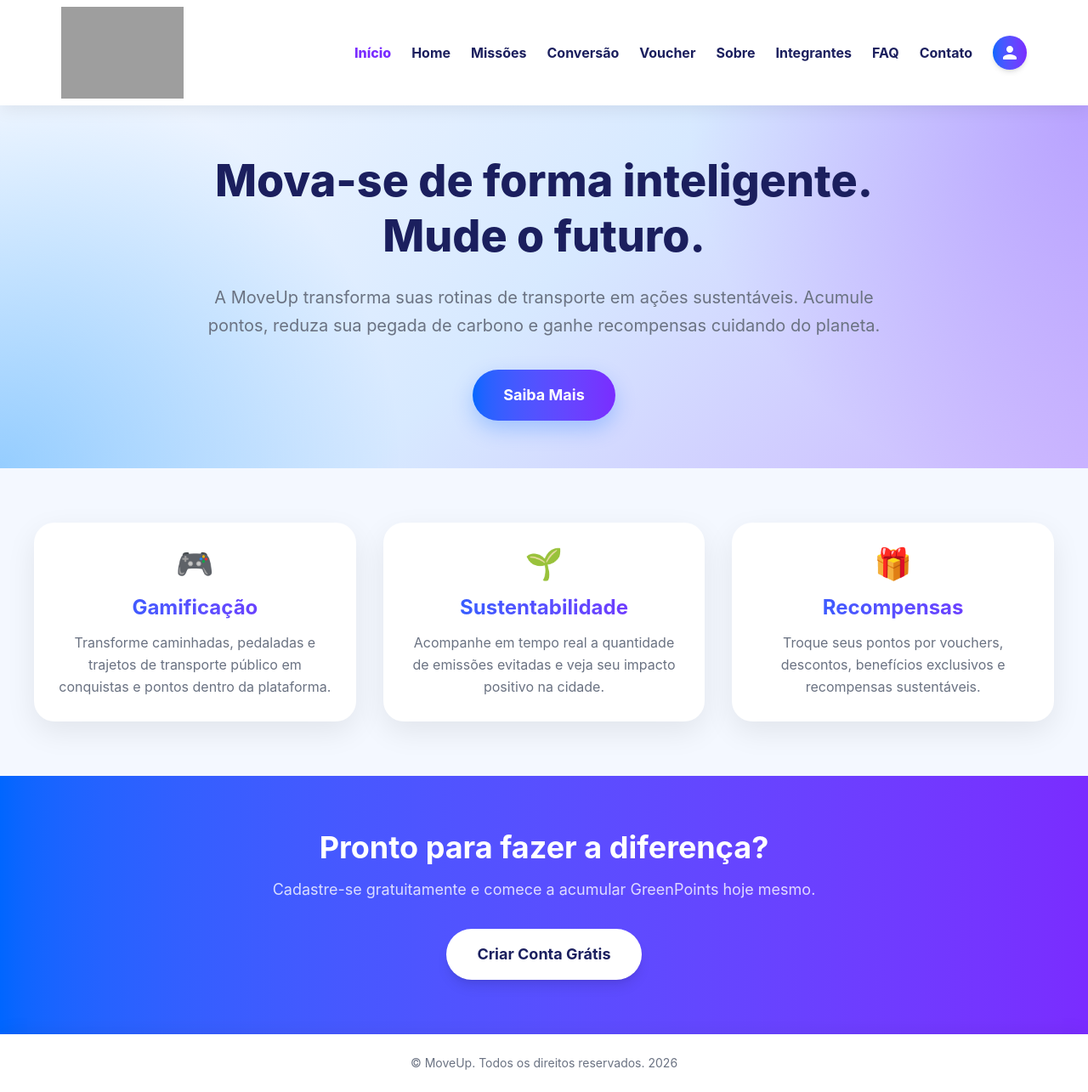
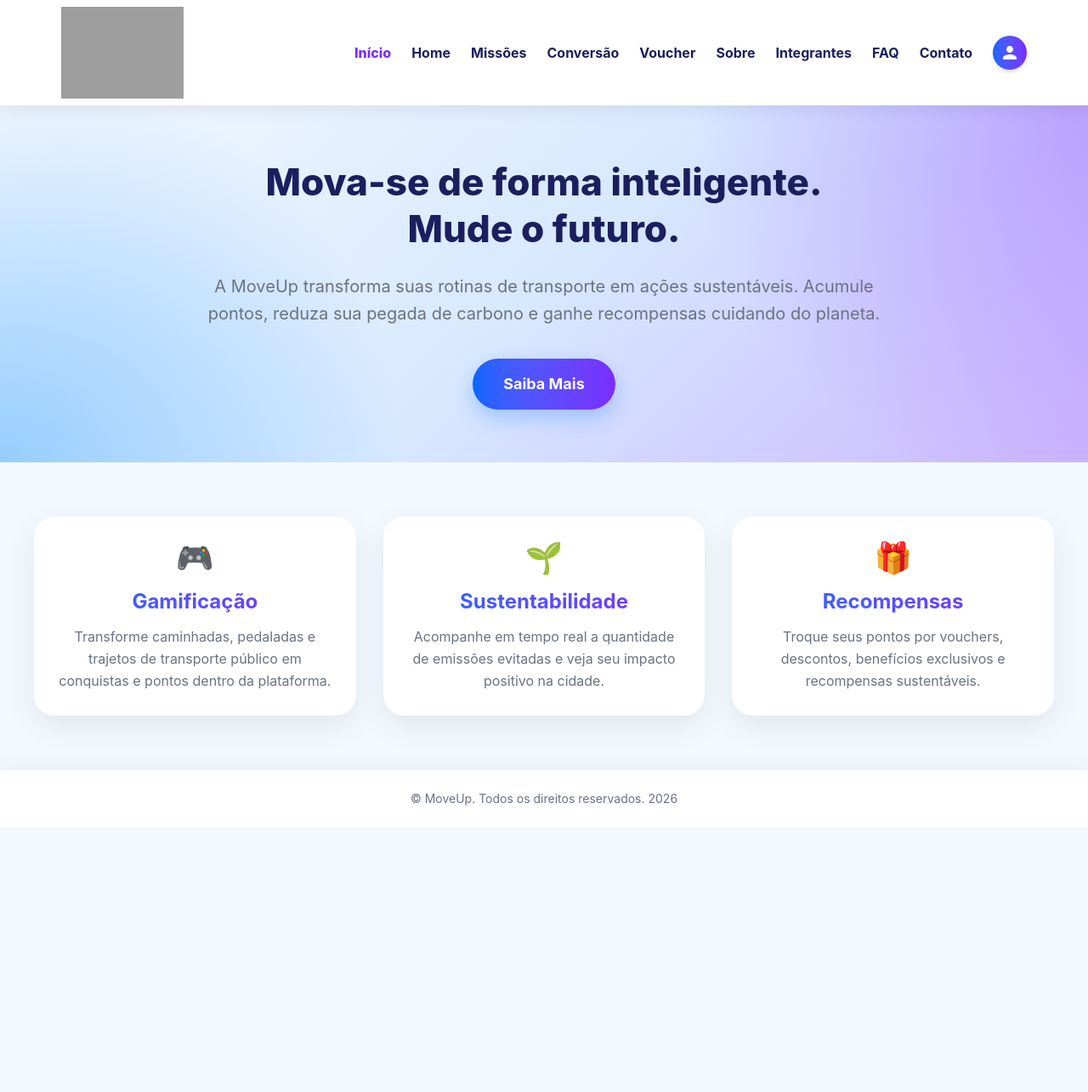
Before and after one commit to MoveUp-Organization/MoveUp, a React (Vite) app: page / in a window 1280 px wide. Shown: the whole page at 85% size. After the commit the page ends 974 px from the top, so only its background shows below. Built offline with nearby package versions, Linux system fonts and the light colour scheme; grey boxes are pictures that could not be loaded.

Commit message:
feat: atualizando a página inicio

```diff
--- a/src/pages/Inicio/index.tsx
+++ b/src/pages/Inicio/index.tsx
@@ -7,8 +7,10 @@
       {/* Hero Section */}
       <section className="min-h-[420px] py-14 px-5 flex justify-center items-center text-center bg-[radial-gradient(circle_at_bottom_left,rgba(0,140,255,0.35),transparent_35%),radial-gradient(circle_at_top_right,rgba(122,44,255,0.28),transparent_35%),linear-gradient(135deg,#f4f8ff,#d7e9ff,#cbb6ff)]">
         <div className="max-w-[850px]">
-          <h1 className="text-4xl sm:text-5xl lg:text-[52px] font-extrabold leading-tight mb-6 text-dark">
-            Mova-se de forma inteligente. Mude o futuro.
+          <h1 className="text-3xl sm:text-4xl lg:text-[44px] font-extrabold leading-tight mb-6 text-dark">
+            Mova-se de forma inteligente.
+            <br />
+            Mude o futuro.
           </h1>
           <p className="text-lg sm:text-xl text-gray-500 leading-relaxed mb-9">
             A MoveUp transforma suas rotinas de transporte em ações sustentáveis.
@@ -44,24 +46,6 @@
           />
         </div>
       </section>
-
-      {/* CTA Section */}
-      <section className="py-16 px-5 text-center bg-gradient-to-r from-primary to-secondary">
-        <div className="max-w-[700px] mx-auto">
-          <h2 className="text-3xl sm:text-4xl font-bold text-white mb-4">
-            Pronto para fazer a diferença?
-          </h2>
-          <p className="text-white/80 text-lg mb-8">
-            Cadastre-se gratuitamente e comece a acumular GreenPoints hoje mesmo.
-          </p>
-          <Link
-            to="/cadastro"
-            className="inline-block px-9 py-4 rounded-full bg-white text-dark font-bold shadow-lg transition-all duration-300 hover:-translate-y-1 hover:shadow-xl text-lg"
-          >
-            Criar Conta Grátis
-          </Link>
-        </div>
-      </section>
     </main>
   );
 }
```
